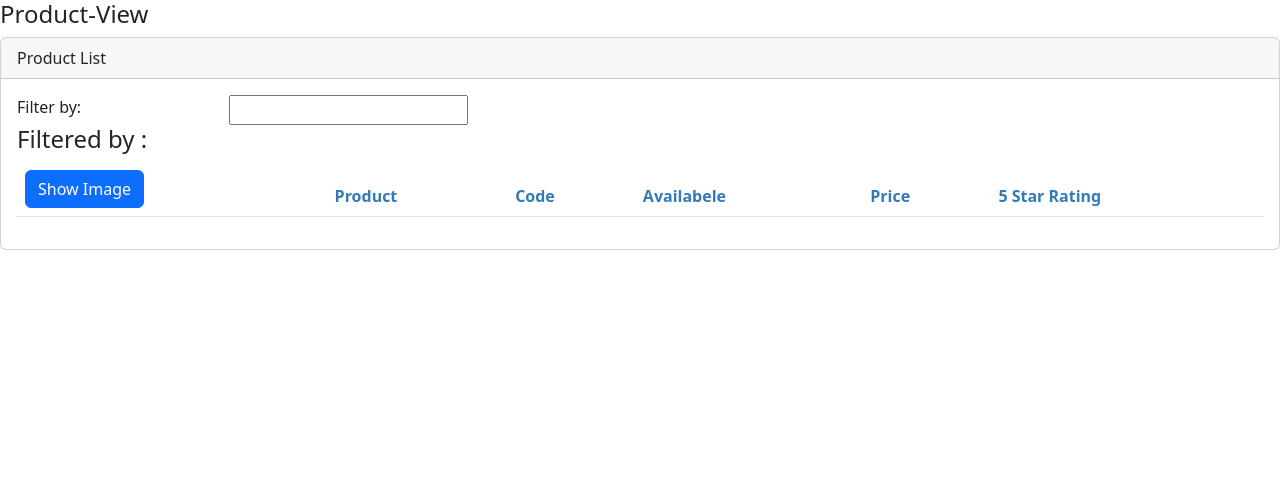
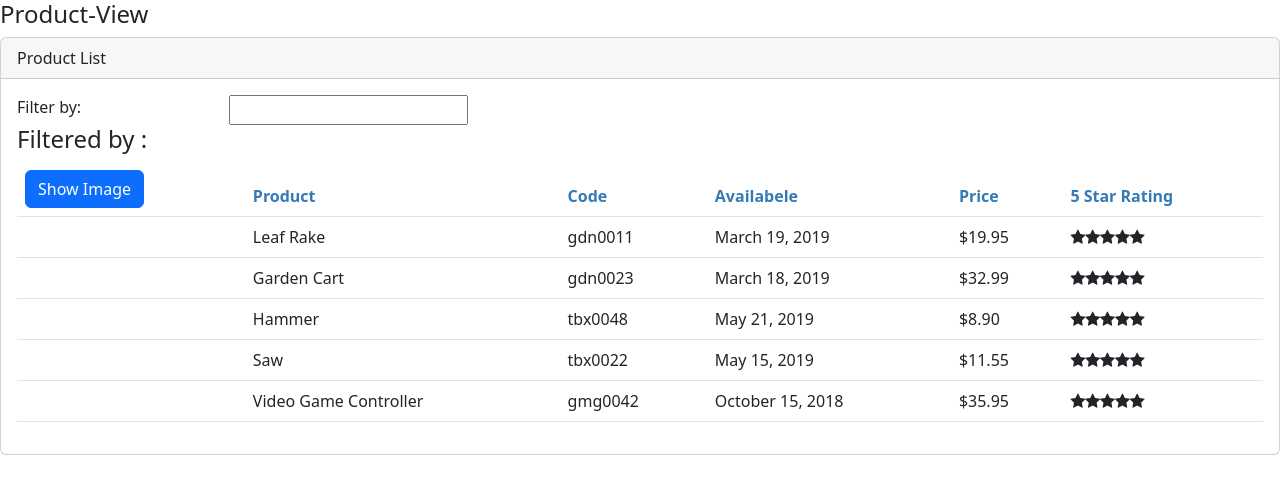
Before and after one commit to Dilan-Lakshitha/Product-view, an Angular app: page / in a window 1280 px wide. Shown: the top 494 px of the page. Built offline with nearby package versions, Linux system fonts and the light colour scheme.

Commit message:
service create and dependency injection

```diff
--- a/src/app/products/product-list.component.ts
+++ b/src/app/products/product-list.component.ts
@@ -1,5 +1,6 @@
 import { Component, OnInit } from "@angular/core";
 import { Iproduct } from "./product";
+import { ProductService } from "./product.service";
 
 @Component({
     selector:'pm-product',
@@ -11,7 +12,7 @@
     imageWidth: number=50;
     imageMargin: number=2;
     showImage: boolean=false;
-    private _listFilter: string='';
+    private _listFilter: string=' ';
     set listFilter(value:string){
         this._listFilter=value;
         console.log('In setter:',value);
@@ -21,67 +22,24 @@
         return this._listFilter;
     }
     filteredProducts: Iproduct[]=[];
-    products : Iproduct[] =[
-        {
-            "productId": 1,
-            "productName": "Leaf Rake",
-            "productCode": "GDN-0011",
-            "releaseDate": "March 19, 2016",
-            "description": "Leaf rake with 48-inch wooden handle.",
-            "price": 19.95,
-            "starRating": 3.2,
-            "imageUrl": "http://openclipart.org/image/300px/svg_to_png/26215/Anonymous_Leaf_Rake.png"
-        },
-        {
-            "productId": 2,
-            "productName": "Garden Cart",
-            "productCode": "GDN-0023",
-            "releaseDate": "March 18, 2016",
-            "description": "15 gallon capacity rolling garden cart",
-            "price": 32.99,
-            "starRating": 4.2,
-            "imageUrl": "http://openclipart.org/image/300px/svg_to_png/58471/garden_cart.png"
-        },
-        {
-            "productId": 5,
-            "productName": "Hammer",
-            "productCode": "TBX-0048",
-            "releaseDate": "May 21, 2016",
-            "description": "Curved claw steel hammer",
-            "price": 8.9,
-            "starRating": 4.8,
-            "imageUrl": "http://openclipart.org/image/300px/svg_to_png/73/rejon_Hammer.png"
-        },
-        {
-            "productId": 8,
-            "productName": "Saw",
-            "productCode": "TBX-0022",
-            "releaseDate": "May 15, 2016",
-            "description": "15-inch steel blade hand saw",
-            "price": 11.55,
-            "starRating": 3.7,
-            "imageUrl": "http://openclipart.org/image/300px/svg_to_png/27070/egore911_saw.png"
-        },
-        {
-            "productId": 10,
-            "productName": "Video Game Controller",
-            "productCode": "GMG-0042",
-            "releaseDate": "October 15, 2015",
-            "description": "Standard two-button video game controller",
-            "price": 35.95,
-            "starRating": 4.6,
-            "imageUrl": "http://openclipart.org/image/300px/svg_to_png/120337/xbox-controller_01.png"
-        }
-    ];
+    products : Iproduct[] =[];
+
+    constructor(private productService:ProductService ){
+
+    }
     toggleImage():void{
         this.showImage=!this.showImage;
     }
     ngOnInit(): void {
-        console.log('In OnInit');
+        this.products=this.productService.getProducts();
+        this.filteredProducts=this.products;
     }
     performFilter(filterBy:string):Iproduct[]{
         filterBy=filterBy.toLocaleLowerCase();
         return this.products.filter((product:Iproduct)=>
         product.productName.toLocaleLowerCase().includes(filterBy));
     }
+    onRatingClicked(massage:string): void{
+        this.PageTitle='Product List: '+ massage;
+    }
 }
--- /dev/null
+++ b/src/app/products/product.service.ts
@@ -0,0 +1,62 @@
+import { Injectable } from "@angular/core";
+import { Iproduct } from "./product";
+
+@Injectable({
+    providedIn:'root'
+})
+export class ProductService{
+    getProducts():Iproduct[]{
+        return[
+            {
+              "productId": 1,
+              "productName": "Leaf Rake",
+              "productCode": "GDN-0011",
+              "releaseDate": "March 19, 2019",
+              "description": "Leaf rake with 48-inch wooden handle.",
+              "price": 19.95,
+              "starRating": 3.2,
+              "imageUrl": "assets/images/leaf_rake.png"
+            },
+            {
+              "productId": 2,
+              "productName": "Garden Cart",
+              "productCode": "GDN-0023",
+              "releaseDate": "March 18, 2019",
+              "description": "15 gallon capacity rolling garden cart",
+              "price": 32.99,
+              "starRating": 4.2,
+              "imageUrl": "assets/images/garden_cart.png"
+            },
+            {
+              "productId": 5,
+              "productName": "Hammer",
+              "productCode": "TBX-0048",
+              "releaseDate": "May 21, 2019",
+              "description": "Curved claw steel hammer",
+              "price": 8.9,
+              "starRating": 4.8,
+              "imageUrl": "assets/images/hammer.png"
+            },
+            {
+              "productId": 8,
+              "productName": "Saw",
+              "productCode": "TBX-0022",
+              "releaseDate": "May 15, 2019",
+              "description": "15-inch steel blade hand saw",
+              "price": 11.55,
+              "starRating": 3.7,
+              "imageUrl": "assets/images/saw.png"
+            },
+            {
+              "productId": 10,
+              "productName": "Video Game Controller",
+              "productCode": "GMG-0042",
+              "releaseDate": "October 15, 2018",
+              "description": "Standard two-button video game controller",
+              "price": 35.95,
+              "starRating": 4.6,
+              "imageUrl": "assets/images/xbox-controller.png"
+            }
+        ];
+    }
+}
```
